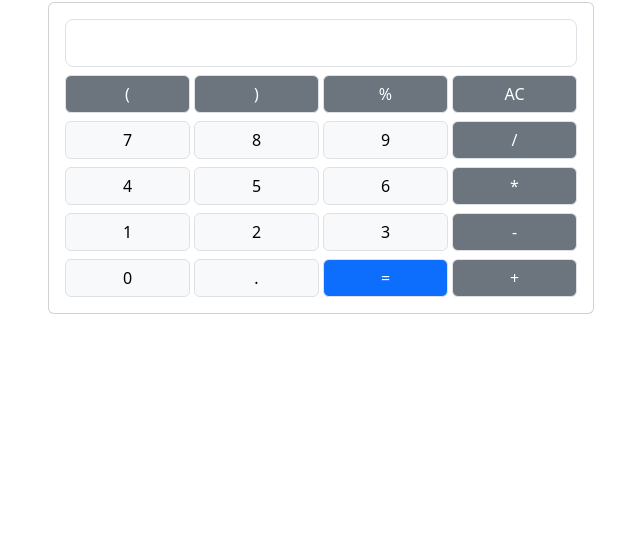
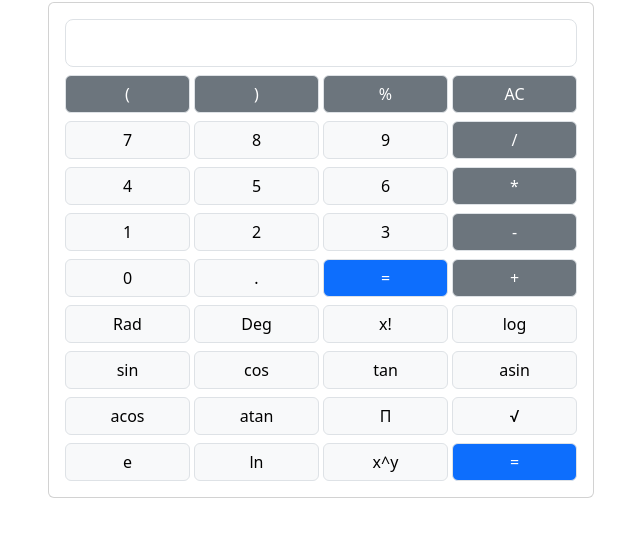
Before and after one commit to nathancrego/scientific-calculator-clone, a plain HTML site: page src/index.html in a window 1280 px wide. Shown: the part 70-606 px from the top of the page, without its empty margins (319-959 px from the left). Drawn offline with nearby package versions, Linux system fonts and the light colour scheme.

Commit message:
implemented scientific functions.

```diff
--- a/src/index.html
+++ b/src/index.html
@@ -21,6 +21,7 @@
                             aria-label=".form-control-lg example">
 
                         <div class="row gx-1">
+                            <!--Arithmatic part-->
                             <div class="col-3">
                                 <button type="button" class="btn btn-secondary w-100 mt-2 border">(</button>
                             </div>
@@ -85,6 +86,59 @@
                             <div class="col-3">
                                 <button type="button" class="btn btn-secondary w-100 mt-2 border">+</button>
                             </div>
+
+                            <!--Scientific part-->
+                            <div class="col-3">
+                                <button type="button" class="btn btn-light w-100 mt-2 border">Rad</button>
+                            </div>
+                            <div class="col-3">
+                                <button type="button" class="btn btn-light w-100 mt-2 border">Deg</button>
+                            </div>
+                            <div class="col-3">
+                                <button type="button" class="btn btn-light w-100 mt-2 border">x!</button>
+                            </div>
+                            <div class="col-3">
+                                <button type="button" class="btn btn-light w-100 mt-2 border">log</button>
+                            </div>
+
+                            <div class="col-3">
+                                <button type="button" class="btn btn-light w-100 mt-2 border">sin</button>
+                            </div>
+                            <div class="col-3">
+                                <button type="button" class="btn btn-light w-100 mt-2 border">cos</button>
+                            </div>
+                            <div class="col-3">
+                                <button type="button" class="btn btn-light w-100 mt-2 border">tan</button>
+                            </div>
+                            <div class="col-3">
+                                <button type="button" class="btn btn-light w-100 mt-2 border">asin</button>
+                            </div>
+
+                            <div class="col-3">
+                                <button type="button" class="btn btn-light w-100 mt-2 border">acos</button>
+                            </div>
+                            <div class="col-3">
+                                <button type="button" class="btn btn-light w-100 mt-2 border">atan</button>
+                            </div>
+                            <div class="col-3">
+                                <button type="button" class="btn btn-light w-100 mt-2 border">Π</button>
+                            </div>
+                            <div class="col-3">
+                                <button type="button" class="btn btn-light w-100 mt-2 border">√</button>
+                            </div>
+
+                            <div class="col-3">
+                                <button type="button" class="btn btn-light w-100 mt-2 border">e</button>
+                            </div>
+                            <div class="col-3">
+                                <button type="button" class="btn btn-light w-100 mt-2 border">ln</button>
+                            </div>
+                            <div class="col-3">
+                                <button type="button" class="btn btn-light w-100 mt-2 border">x^y</button>
+                            </div>
+                            <div class="col-3">
+                                <button type="button" class="btn btn-primary w-100 mt-2 border">=</button>
+                            </div>
                         </div>
 
                     </div>
--- a/src/script.js
+++ b/src/script.js
@@ -11,7 +11,19 @@ document.addEventListener("DOMContentLoaded", function () {
     function evaluateResult()
     {
         const convertedValue = currentValue
-        .replace('%','*0.01');
+        .replace('%','*0.01')
+        .replace('log','Math.log10')
+        .replace('sin','Math.sin')
+        .replace('cos','Math.cos')
+        .replace('tan','Math.tan')
+        .replace('asin','Math.asin')
+        .replace('acos','Math.acos')
+        .replace('atan','Math.atan')
+        .replace('Π','Math.PI')
+        .replace('√','Math.sqrt')
+        .replace('e','Math.exp')
+        .replace('ln','Math.log')
+        .replace('x^y','Math.pow')
         const result = eval(convertedValue) //new use eval in production environment as it just evaluates any value present in the code.
         currentValue = result.toString();
         display.value = currentValue;
@@ -22,8 +34,9 @@ document.addEventListener("DOMContentLoaded", function () {
         const button = buttons[i];
         button.addEventListener('click',function(){
             const value = button.innerText;
-
-            if(value == "AC")
+            try
+            {
+                if(value == "AC")
             {
                 currentValue = "";
                 display.value = currentValue;
@@ -38,6 +51,13 @@ document.addEventListener("DOMContentLoaded", function () {
                 display.value = currentValue;
             }
 
+            }
+            catch(error)
+            {
+                console.error(error);
+                currentValue = "ERROR";
+                display.value = currentValue;
+            }
         })
     }
 });
```
